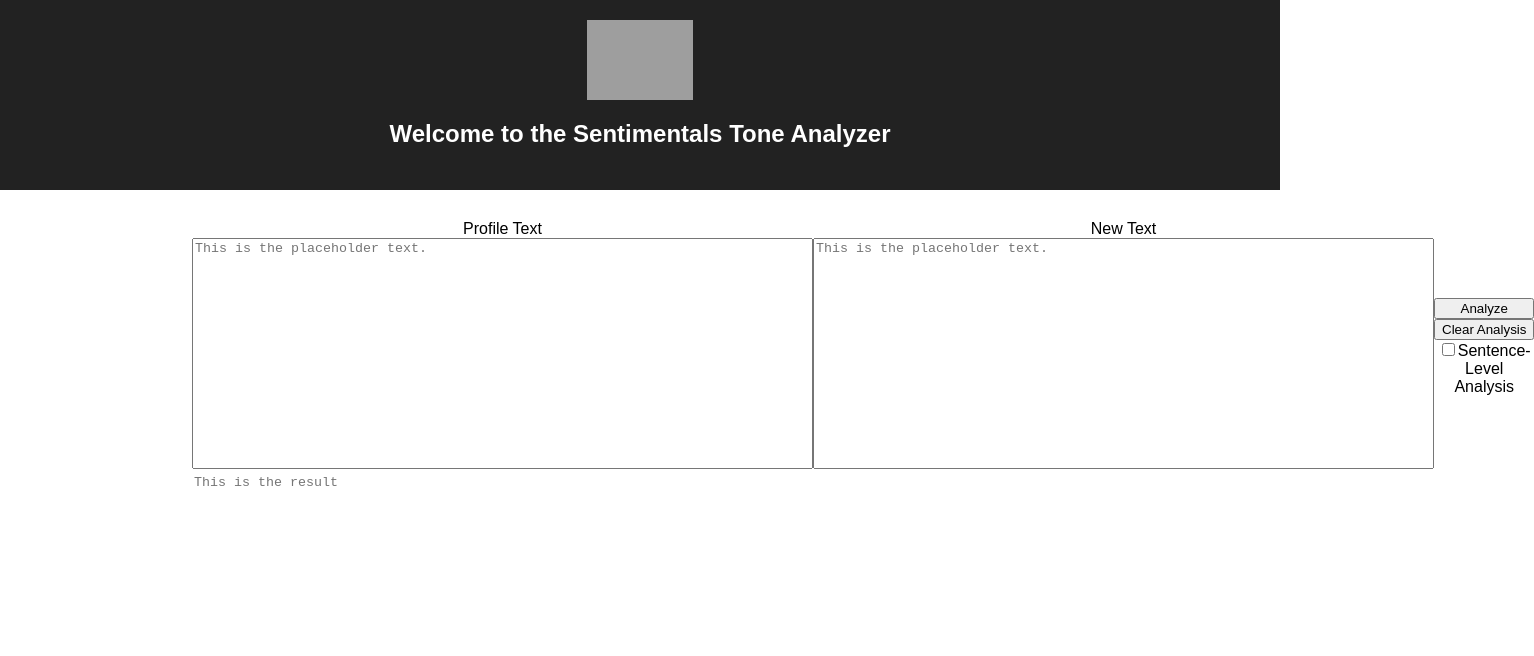
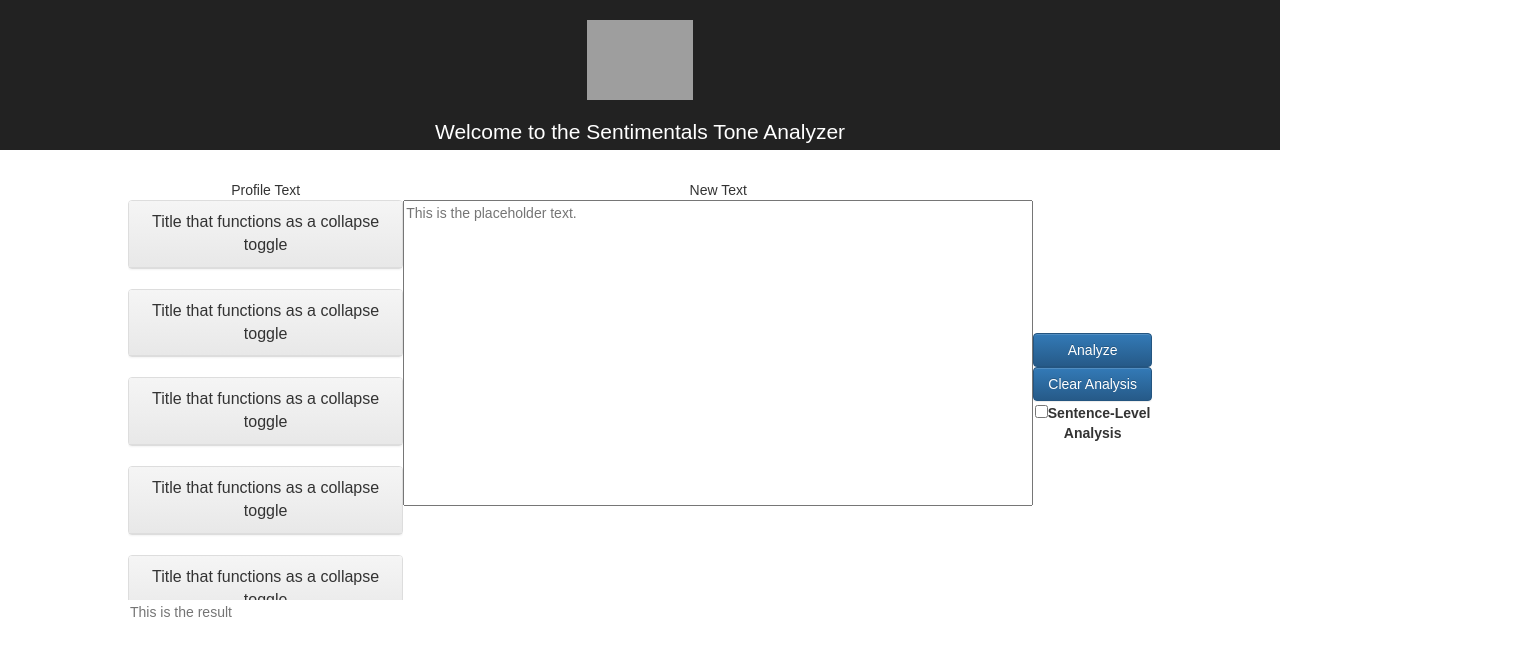
Before and after one commit to codycaldwell-twc/sentimentals-pwa, a React (Create React App) app: page / in a window 1280 px wide. Shown: the top 656 px of the page, 1534 px wide, since content can reach past the window. Built offline with nearby package versions, Linux system fonts and the light colour scheme; grey boxes are pictures that could not be loaded.

Commit message:
Add bootstrap for a quick and decent UI

```diff
--- a/package.json
+++ b/package.json
@@ -3,7 +3,9 @@
   "version": "0.1.0",
   "private": true,
   "dependencies": {
+    "bootstrap": "^3.3.7",
     "react": "^16.2.0",
+    "react-bootstrap": "^0.32.0",
     "react-dom": "^16.2.0",
     "react-scripts": "1.0.17"
   },
--- a/src/DashboardControls.js
+++ b/src/DashboardControls.js
@@ -3,11 +3,17 @@ import './styles.css';
 
 const DashboardControls = ({ analyze }) => (
   <div className='dashboard-controls'>
-    <input type='button' onClick={analyze} value='Analyze'/>
-    <input type='button' onClick={analyze} value='Clear Analysis'/>
+    <div className='btn btn-primary' onClick={analyze}>Analyze</div>
+    <div className='btn btn-primary' onClick={analyze}>Clear Analysis</div>
     <label>
-      <input type='checkbox' id='sentence-level-checkbox' />
-      Sentence-Level Analysis
+      <div className="input-group mb-3">
+        <div className="input-group-prepend">
+          <div className="input-group-text">
+            <input type="checkbox" />
+            Sentence-Level Analysis
+          </div>
+        </div>
+      </div>
     </label>
   </div>
 );
--- a/src/ProfileDocumentInputList.js
+++ b/src/ProfileDocumentInputList.js
@@ -1,4 +1,5 @@
 import React, { Component } from 'react';
+import { Panel } from 'react-bootstrap';
 import './styles.css';
 
 class ProfileDocumentInputList extends Component {
@@ -6,14 +7,27 @@ class ProfileDocumentInputList extends Component {
     return (
       <div className='profile-document-container'>
         <div>Profile Text</div>
-        <textarea
-          className="dashboard-text"
-          rows="15"
-          cols="75"
-          placeholder="This is the placeholder text."
-          ref={node => this.textArea = node}
-          value={this.state ? this.state.response : undefined}
-        />
+        <div style={{overflowY:'scroll', height:'400px'}}>
+          {
+            [1,2,3,4,5,6,7].map(data => (
+              <Panel key={data} id="collapsible-panel-example-3">
+                <Panel.Heading>
+                  <Panel.Title toggle>
+                    Title that functions as a collapse toggle
+                  </Panel.Title>
+                </Panel.Heading>
+                <Panel.Collapse>
+                  <Panel.Body>
+                    Anim pariatur cliche reprehenderit, enim eiusmod high life
+                    accusamus terry richardson ad squid. Nihil anim keffiyeh
+                    helvetica, craft beer labore wes anderson cred nesciunt sapiente
+                    ea proident.
+                  </Panel.Body>
+                </Panel.Collapse>
+              </Panel>
+            ))
+          }
+        </div>
       </div>
     );
   }
--- a/src/index.css
+++ b/src/index.css
@@ -7,7 +7,7 @@ body {
 .dashboard {
   display: flex;
   flex-flow: column nowrap;
-  margin: 0px 15%;
+  margin: 0px 10%;
 }
 
 .dashboard-input {
@@ -32,3 +32,7 @@ body {
 .dashboard-controls label {
   user-select: none;
 }
+
+.profile-document-container {
+  width: 40%;
+}
--- a/src/index.js
+++ b/src/index.js
@@ -1,5 +1,7 @@
 import React from 'react';
 import ReactDOM from 'react-dom';
+import 'bootstrap/dist/css/bootstrap.css';
+import 'bootstrap/dist/css/bootstrap-theme.css';
 import './index.css';
 import App from './App';
 import registerServiceWorker from './registerServiceWorker';
```
